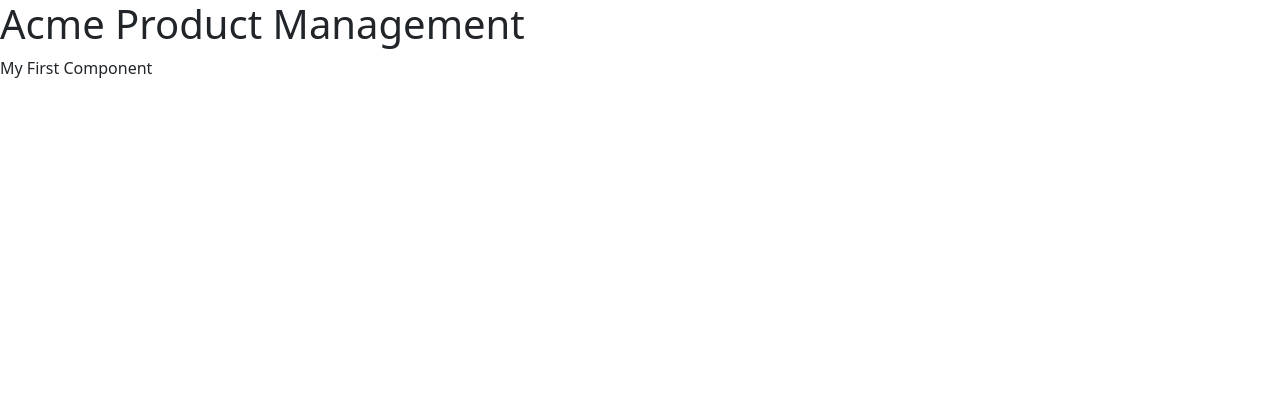
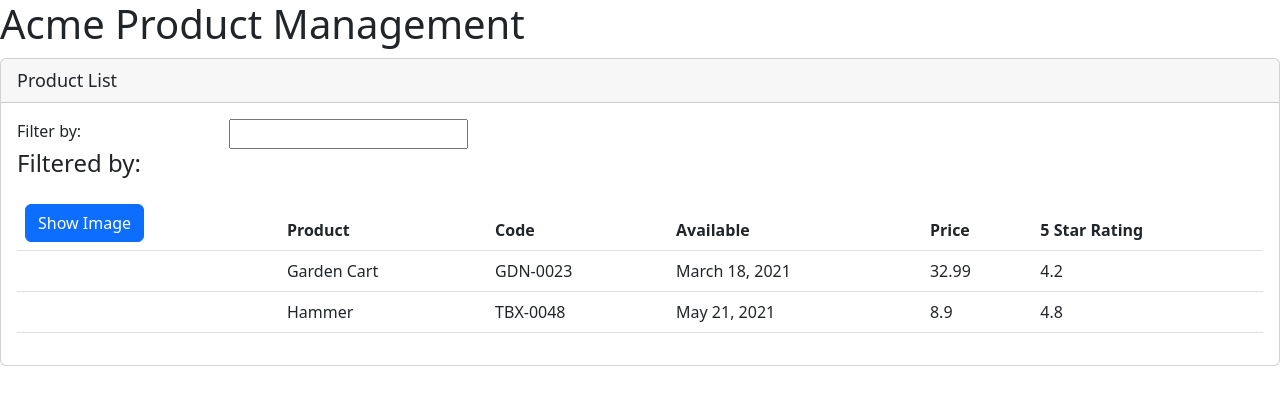
Before and after one commit to MarkRobles/AngularGettingStarted, an Angular app in the folder APM-Start/: page / in a window 1280 px wide. Shown: the top 404 px of the page. Built offline with nearby package versions, Linux system fonts and the light colour scheme.

Commit message:
Added product list component

```diff
--- a/APM-Start/src/app/app.component.ts
+++ b/APM-Start/src/app/app.component.ts
@@ -6,9 +6,7 @@
 <h1>
 {{pageTitle}}
 </h1>
-<div>
-My First Component
-</div>
+<pm-products></pm-products>
 </div>
 `
 })
--- a/APM-Start/src/app/app.module.ts
+++ b/APM-Start/src/app/app.module.ts
@@ -2,10 +2,12 @@
 import { BrowserModule } from '@angular/platform-browser';
 
 import { AppComponent } from './app.component';
+import { ProductListComponent } from './products/product-list.component';
 
 @NgModule({
   declarations: [
-    AppComponent
+    AppComponent,
+  ProductListComponent
   ],
   imports: [
     BrowserModule
--- a/APM-Start/src/app/products/product-list.component.html
+++ b/APM-Start/src/app/products/product-list.component.html
@@ -1,26 +1,50 @@
-<div class="card">
-    <div class="card-header">
-         Product List
+<div class='card'>
+    <div class='card-header'>
+    {{pageTitle}}
     </div>
-    <div class="card-body">
-        <div class="row">
-            <div class="col-md-2">
-                Filter By
-            </div>
-            <div class="col-md-4">
-                <input  type="text" />
-            </div>
+    <div class='card-body'>
+      <div class='row'>
+        <div class='col-md-2'>Filter by:</div>
+        <div class='col-md-4'>
+          <input type='text' />
+        </div>
+      </div>
+      <div class='row'>
+        <div class='col-md-6'>
+          <h4>Filtered by: </h4>
+        </div>
+      </div>
+      <div class='table-responsive'>
+        <table class='table' *ngIf="products.length"
+              >
+          <thead>
+            <tr>
+              <th>
+                <button class='btn btn-primary'>
+                  Show Image
+                </button>
+              </th>
+              <th>Product</th>
+              <th>Code</th>
+              <th>Available</th>
+              <th>Price</th>
+              <th>5 Star Rating</th>
+            </tr>
+          </thead>
+          <tbody>
+        <tr *ngFor="let product of products">
+            <td></td>
+<td>{{product.productName}} </td>
+<td>{{product.productCode}} </td>
+<td>{{product.releaseDate}} </td>
+<td>{{product.price}} </td>
+<td>{{product.starRating}} </td>
 
-        </div>
-        <div class="row">
-            <div class="col-md-6">
-                <h4>Filtered by:</h4>
-            </div>
-        </div>
-        <div class="table-responsive">
-            <table class="table">
 
-            </table>
-        </div>
+        </tr>
+          </tbody>
+        </table>
+      </div>
+
     </div>
-</div>
+  </div>
--- /dev/null
+++ b/APM-Start/src/app/products/product-list.component.ts
@@ -0,0 +1,31 @@
+import { Component } from "@angular/core";
+
+@Component({
+    selector:'pm-products',
+    templateUrl:'./product-list.component.html'
+})
+export class ProductListComponent{
+    pageTitle:string = 'Product List';
+    products: any[] = [
+        {
+          "productId": 2,
+          "productName": "Garden Cart",
+          "productCode": "GDN-0023",
+          "releaseDate": "March 18, 2021",
+          "description": "15 gallon capacity rolling garden cart",
+          "price": 32.99,
+          "starRating": 4.2,
+          "imageUrl": "assets/images/garden_cart.png"
+        },
+        {
+          "productId": 5,
+          "productName": "Hammer",
+          "productCode": "TBX-0048",
+          "releaseDate": "May 21, 2021",
+          "description": "Curved claw steel hammer",
+          "price": 8.9,
+          "starRating": 4.8,
+          "imageUrl": "assets/images/hammer.png"
+        }
+      ];
+}
```
